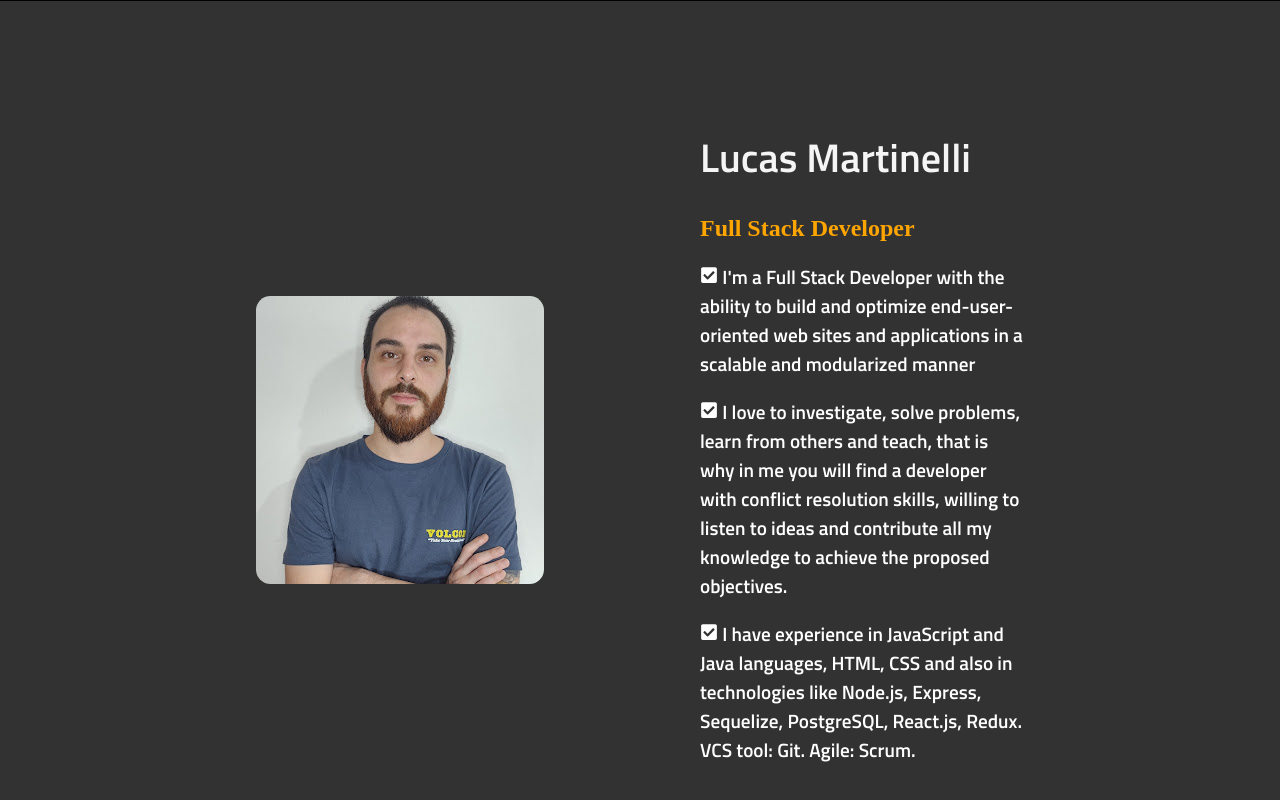
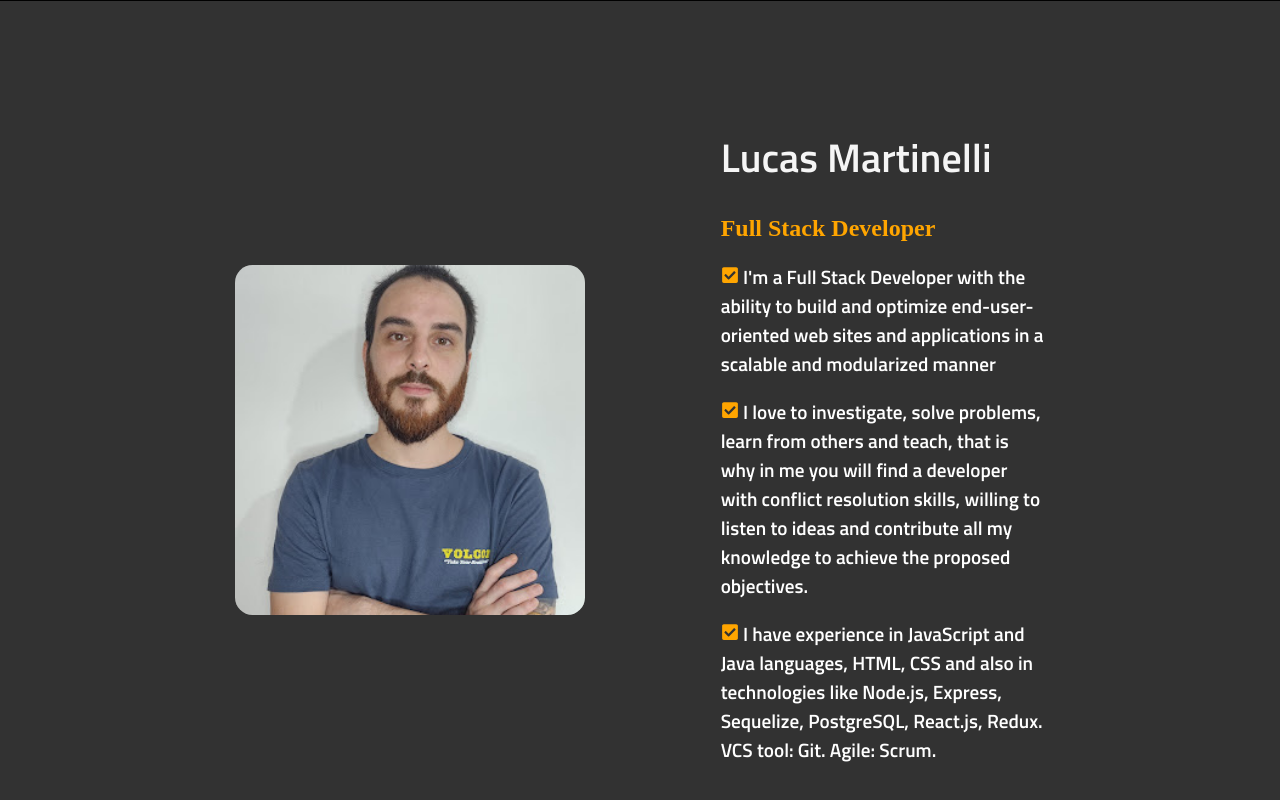
Before and after one commit to martinellilucas/portfolio, a React (Create React App) app in the folder client/: page / in a window 1280 px wide. Shown: the part 933-1733 px from the top of the page. Built offline with nearby package versions, Linux system fonts and the light colour scheme.

Commit message:
styling about

```diff
--- a/client/src/components/About/About.jsx
+++ b/client/src/components/About/About.jsx
@@ -11,20 +11,22 @@ const About = () => {
         <h1 className={style.name}>Lucas Martinelli</h1>
         <h2 className={style.heading}>Full Stack Developer</h2>
         <p className={style.text}>
-          <FaCheckSquare size={18} /> I'm a Full Stack Developer with the
-          ability to build and optimize end-user-oriented web sites and
+          <FaCheckSquare color="orange" size={18} /> I'm a Full Stack Developer
+          with the ability to build and optimize end-user-oriented web sites and
           applications in a scalable and modularized manner
         </p>
         <p className={style.text}>
-          <FaCheckSquare size={18} /> I love to investigate, solve problems,
-          learn from others and teach, that is why in me you will find a
-          developer with conflict resolution skills, willing to listen to ideas
-          and contribute all my knowledge to achieve the proposed objectives.
+          <FaCheckSquare color="orange" size={18} /> I love to investigate,
+          solve problems, learn from others and teach, that is why in me you
+          will find a developer with conflict resolution skills, willing to
+          listen to ideas and contribute all my knowledge to achieve the
+          proposed objectives.
         </p>
         <p className={style.text}>
-          <FaCheckSquare size={18} /> I have experience in JavaScript and Java
-          languages, HTML, CSS and also in technologies like Node.js, Express,
-          Sequelize, PostgreSQL, React.js, Redux. VCS tool: Git. Agile: Scrum.
+          <FaCheckSquare color="orange" size={18} /> I have experience in
+          JavaScript and Java languages, HTML, CSS and also in technologies like
+          Node.js, Express, Sequelize, PostgreSQL, React.js, Redux. VCS tool:
+          Git. Agile: Scrum.
         </p>
       </div>
     </div>
--- a/client/src/components/About/About.module.css
+++ b/client/src/components/About/About.module.css
@@ -30,4 +30,5 @@
 }
 .img {
   border-radius: 5%;
+  width: 350px;
 }
```
